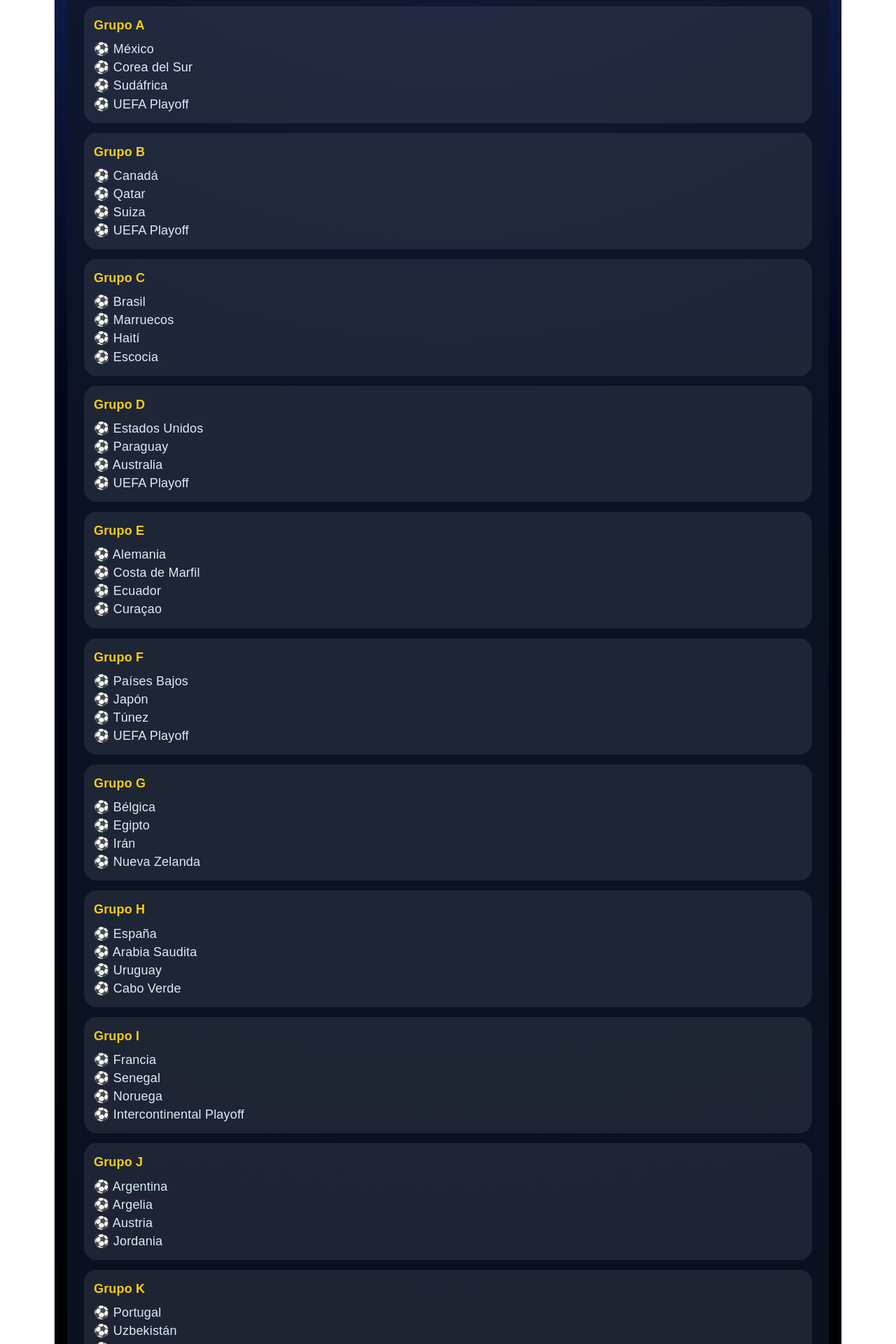
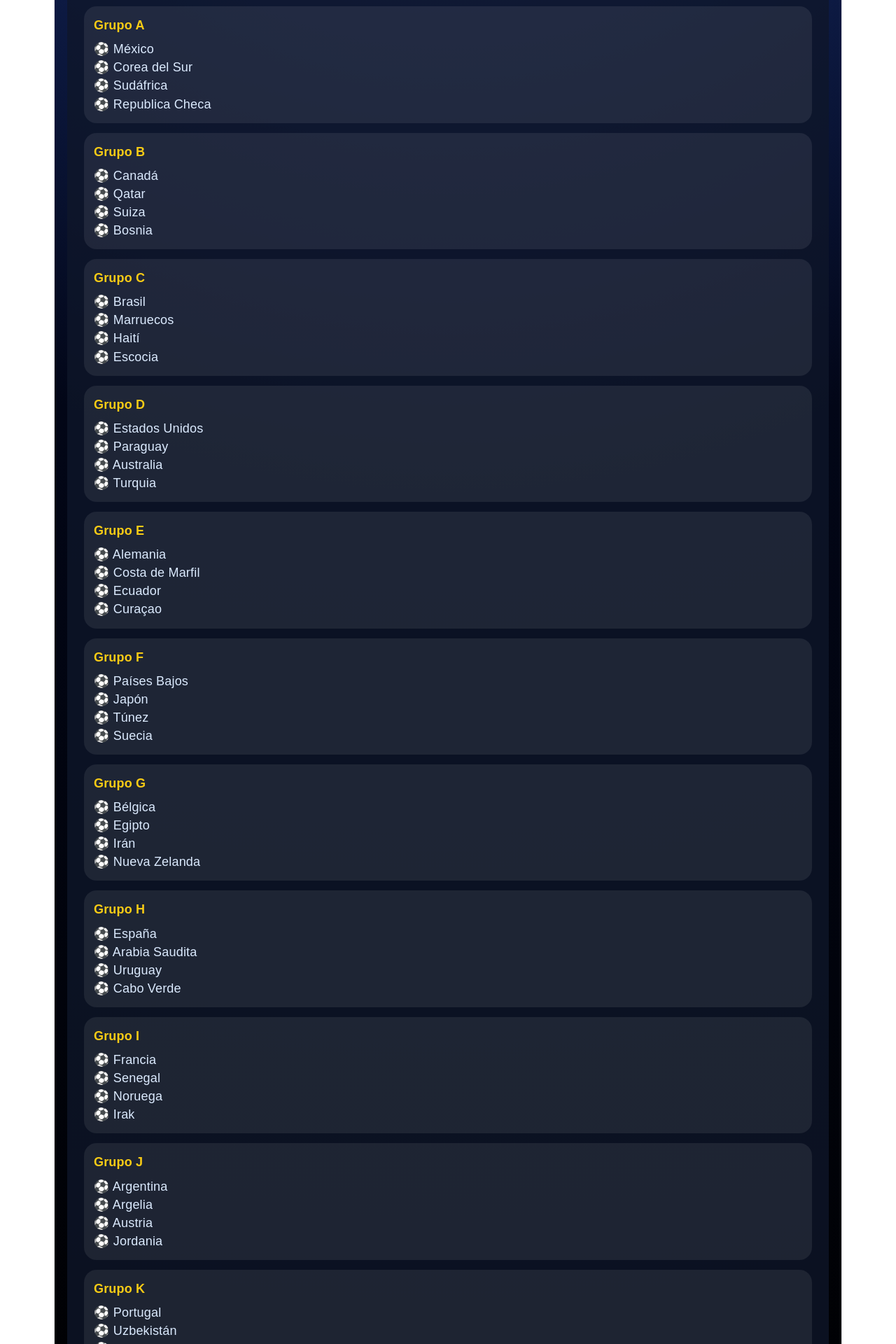
Before and after one commit to lalopersinmu-lang/rifa-epereira, a React (Vite) app: page / in a window 1280 px wide. Shown: the part 580-2500 px from the top of the page at 70% size. Built offline with nearby package versions, Linux system fonts and the light colour scheme; no server answers; the database is empty.

Commit message:
paises bug

```diff
--- a/src/App.tsx
+++ b/src/App.tsx
@@ -31,17 +31,17 @@ const participants: Participant[] = [
 ];
 
 const initialGroups: Group[] = [
-  { name: "Grupo A", teams: ["México", "Corea del Sur", "Sudáfrica", "UEFA Playoff"] },
-  { name: "Grupo B", teams: ["Canadá", "Qatar", "Suiza", "UEFA Playoff"] },
+  { name: "Grupo A", teams: ["México", "Corea del Sur", "Sudáfrica", "Republica Checa"] },
+  { name: "Grupo B", teams: ["Canadá", "Qatar", "Suiza", "Bosnia"] },
   { name: "Grupo C", teams: ["Brasil", "Marruecos", "Haití", "Escocia"] },
-  { name: "Grupo D", teams: ["Estados Unidos", "Paraguay", "Australia", "UEFA Playoff"] },
+  { name: "Grupo D", teams: ["Estados Unidos", "Paraguay", "Australia", "Turquia"] },
   { name: "Grupo E", teams: ["Alemania", "Costa de Marfil", "Ecuador", "Curaçao"] },
-  { name: "Grupo F", teams: ["Países Bajos", "Japón", "Túnez", "UEFA Playoff"] },
+  { name: "Grupo F", teams: ["Países Bajos", "Japón", "Túnez", "Suecia"] },
   { name: "Grupo G", teams: ["Bélgica", "Egipto", "Irán", "Nueva Zelanda"] },
   { name: "Grupo H", teams: ["España", "Arabia Saudita", "Uruguay", "Cabo Verde"] },
-  { name: "Grupo I", teams: ["Francia", "Senegal", "Noruega", "Intercontinental Playoff"] },
+  { name: "Grupo I", teams: ["Francia", "Senegal", "Noruega", "Irak"] },
   { name: "Grupo J", teams: ["Argentina", "Argelia", "Austria", "Jordania"] },
-  { name: "Grupo K", teams: ["Portugal", "Uzbekistán", "Colombia", "Intercontinental Playoff"] },
+  { name: "Grupo K", teams: ["Portugal", "Uzbekistán", "Colombia", "Congo"] },
   { name: "Grupo L", teams: ["Inglaterra", "Croacia", "Ghana", "Panamá"] },
 ];
 
```
